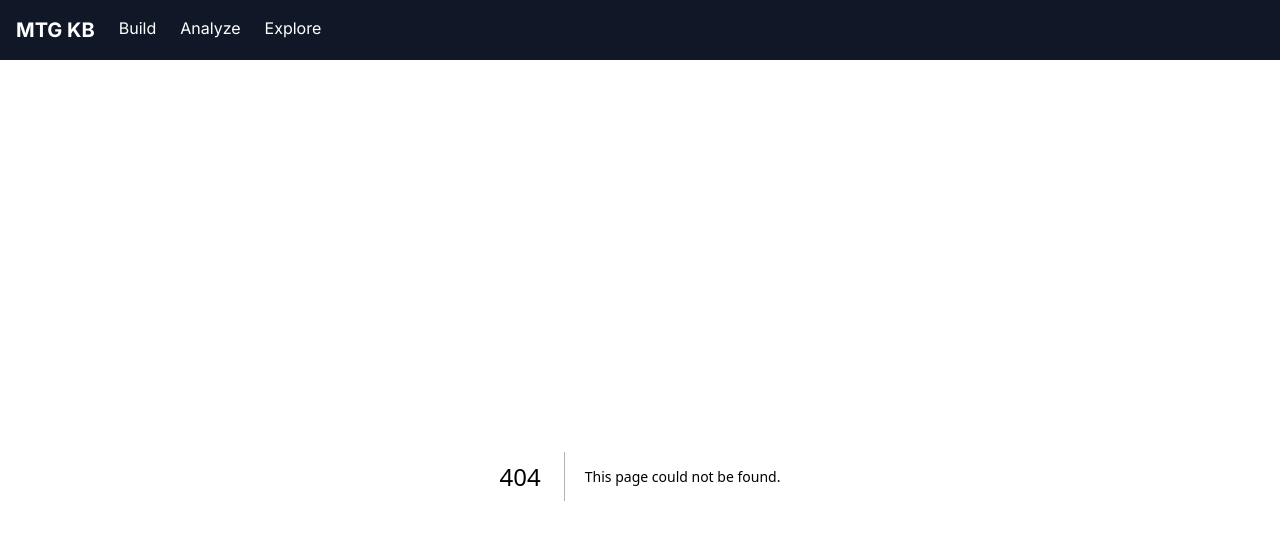
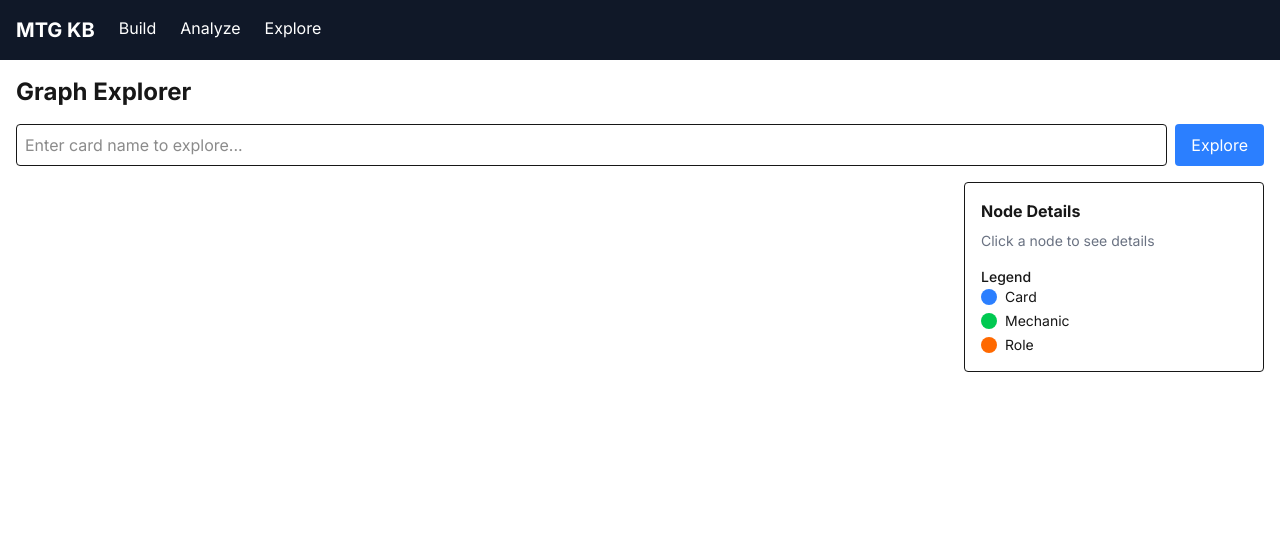
Before and after one commit to oeuf/mtg, a Next.js app in the folder frontend/: page /explore in a window 1280 px wide. Before the commit this address had no page. Shown: the top 540 px of the page. Built offline with nearby package versions, Linux system fonts and the light colour scheme.

Commit message:
feat: add graph explorer page with D3 visualization

```diff
--- /dev/null
+++ b/frontend/src/app/explore/page.tsx
@@ -0,0 +1,95 @@
+'use client';
+
+import { useState } from 'react';
+import { useQuery } from '@tanstack/react-query';
+import { graphApi, GraphNode } from '@/lib/api';
+import { GraphVisualization } from '@/components/GraphVisualization';
+
+export default function ExplorePage() {
+  const [cardName, setCardName] = useState('');
+  const [searchInput, setSearchInput] = useState('');
+  const [selectedNode, setSelectedNode] = useState<GraphNode | null>(null);
+
+  const { data: graphData, isLoading } = useQuery({
+    queryKey: ['graph', cardName],
+    queryFn: () => graphApi.getCardGraph(cardName, { depth: 2 }).then(r => r.data),
+    enabled: !!cardName,
+  });
+
+  const handleSearch = (e: React.FormEvent) => {
+    e.preventDefault();
+    setCardName(searchInput);
+  };
+
+  return (
+    <div className="space-y-4">
+      <h1 className="text-2xl font-bold">Graph Explorer</h1>
+
+      <form onSubmit={handleSearch} className="flex gap-2">
+        <input
+          type="text"
+          value={searchInput}
+          onChange={(e) => setSearchInput(e.target.value)}
+          placeholder="Enter card name to explore..."
+          className="flex-1 p-2 border rounded"
+        />
+        <button
+          type="submit"
+          className="px-4 py-2 bg-blue-500 text-white rounded hover:bg-blue-600"
+        >
+          Explore
+        </button>
+      </form>
+
+      <div className="grid grid-cols-4 gap-4">
+        <div className="col-span-3">
+          {isLoading && <p>Loading graph...</p>}
+          {graphData && (
+            <GraphVisualization
+              data={graphData}
+              onNodeClick={setSelectedNode}
+            />
+          )}
+        </div>
+
+        <div className="p-4 border rounded">
+          <h3 className="font-bold mb-2">Node Details</h3>
+          {selectedNode ? (
+            <div className="space-y-2 text-sm">
+              <p><strong>Name:</strong> {selectedNode.label}</p>
+              <p><strong>Type:</strong> {selectedNode.type}</p>
+              {selectedNode.type === 'Card' && (
+                <button
+                  onClick={() => setCardName(selectedNode.label)}
+                  className="text-blue-500 underline"
+                >
+                  Explore this card
+                </button>
+              )}
+            </div>
+          ) : (
+            <p className="text-gray-500 text-sm">Click a node to see details</p>
+          )}
+
+          <div className="mt-4">
+            <h4 className="font-medium text-sm">Legend</h4>
+            <div className="space-y-1 text-sm">
+              <div className="flex items-center gap-2">
+                <div className="w-4 h-4 rounded-full bg-blue-500" />
+                <span>Card</span>
+              </div>
+              <div className="flex items-center gap-2">
+                <div className="w-4 h-4 rounded-full bg-green-500" />
+                <span>Mechanic</span>
+              </div>
+              <div className="flex items-center gap-2">
+                <div className="w-4 h-4 rounded-full bg-orange-500" />
+                <span>Role</span>
+              </div>
+            </div>
+          </div>
+        </div>
+      </div>
+    </div>
+  );
+}
--- /dev/null
+++ b/frontend/src/components/GraphVisualization.tsx
@@ -0,0 +1,97 @@
+'use client';
+
+import { useEffect, useRef } from 'react';
+import * as d3 from 'd3';
+import { GraphData, GraphNode } from '@/lib/api';
+
+interface Props {
+  data: GraphData;
+  onNodeClick?: (node: GraphNode) => void;
+}
+
+export function GraphVisualization({ data, onNodeClick }: Props) {
+  const svgRef = useRef<SVGSVGElement>(null);
+
+  useEffect(() => {
+    if (!svgRef.current || !data.nodes.length) return;
+
+    const svg = d3.select(svgRef.current);
+    svg.selectAll('*').remove();
+
+    const width = 800;
+    const height = 600;
+
+    svg.attr('viewBox', [0, 0, width, height]);
+
+    // Color by type
+    const colorScale = d3.scaleOrdinal<string>()
+      .domain(['Card', 'Mechanic', 'Role'])
+      .range(['#4299e1', '#48bb78', '#ed8936']);
+
+    // Create simulation
+    const simulation = d3.forceSimulation(data.nodes as d3.SimulationNodeDatum[])
+      .force('link', d3.forceLink(data.edges)
+        .id((d: d3.SimulationNodeDatum) => (d as GraphNode).id)
+        .distance(100))
+      .force('charge', d3.forceManyBody().strength(-300))
+      .force('center', d3.forceCenter(width / 2, height / 2));
+
+    // Draw edges
+    const link = svg.append('g')
+      .selectAll('line')
+      .data(data.edges)
+      .join('line')
+      .attr('stroke', '#999')
+      .attr('stroke-opacity', 0.6)
+      .attr('stroke-width', 2);
+
+    // Draw nodes
+    const node = svg.append('g')
+      .selectAll('g')
+      .data(data.nodes)
+      .join('g')
+      .style('cursor', 'pointer')
+      .on('click', (_, d) => onNodeClick?.(d))
+      .call(d3.drag<SVGGElement, GraphNode>()
+        .on('start', (event, d) => {
+          if (!event.active) simulation.alphaTarget(0.3).restart();
+          (d as d3.SimulationNodeDatum).fx = (d as d3.SimulationNodeDatum).x;
+          (d as d3.SimulationNodeDatum).fy = (d as d3.SimulationNodeDatum).y;
+        })
+        .on('drag', (event, d) => {
+          (d as d3.SimulationNodeDatum).fx = event.x;
+          (d as d3.SimulationNodeDatum).fy = event.y;
+        })
+        .on('end', (event, d) => {
+          if (!event.active) simulation.alphaTarget(0);
+          (d as d3.SimulationNodeDatum).fx = null;
+          (d as d3.SimulationNodeDatum).fy = null;
+        }));
+
+    node.append('circle')
+      .attr('r', d => d.type === 'Card' ? 20 : 15)
+      .attr('fill', d => colorScale(d.type));
+
+    node.append('text')
+      .text(d => d.label.length > 15 ? d.label.slice(0, 12) + '...' : d.label)
+      .attr('text-anchor', 'middle')
+      .attr('dy', 30)
+      .attr('font-size', 10);
+
+    simulation.on('tick', () => {
+      link
+        .attr('x1', (d) => (d.source as d3.SimulationNodeDatum).x!)
+        .attr('y1', (d) => (d.source as d3.SimulationNodeDatum).y!)
+        .attr('x2', (d) => (d.target as d3.SimulationNodeDatum).x!)
+        .attr('y2', (d) => (d.target as d3.SimulationNodeDatum).y!);
+
+      node.attr('transform', (d) => `translate(${(d as d3.SimulationNodeDatum).x},${(d as d3.SimulationNodeDatum).y})`);
+    });
+
+    return () => simulation.stop();
+  }, [data, onNodeClick]);
+
+  return (
+    <svg ref={svgRef} className="w-full h-[600px] border rounded bg-gray-50" />
+  );
+}
```
